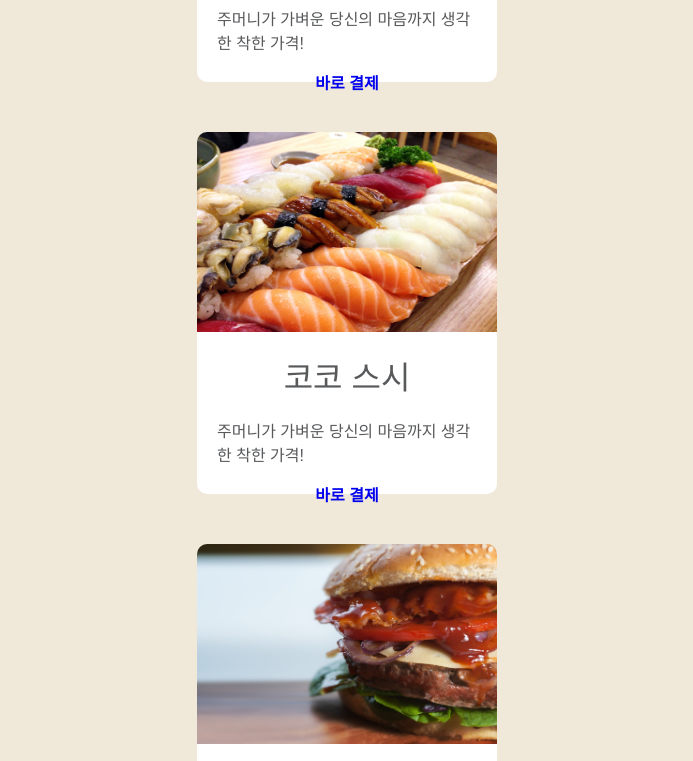
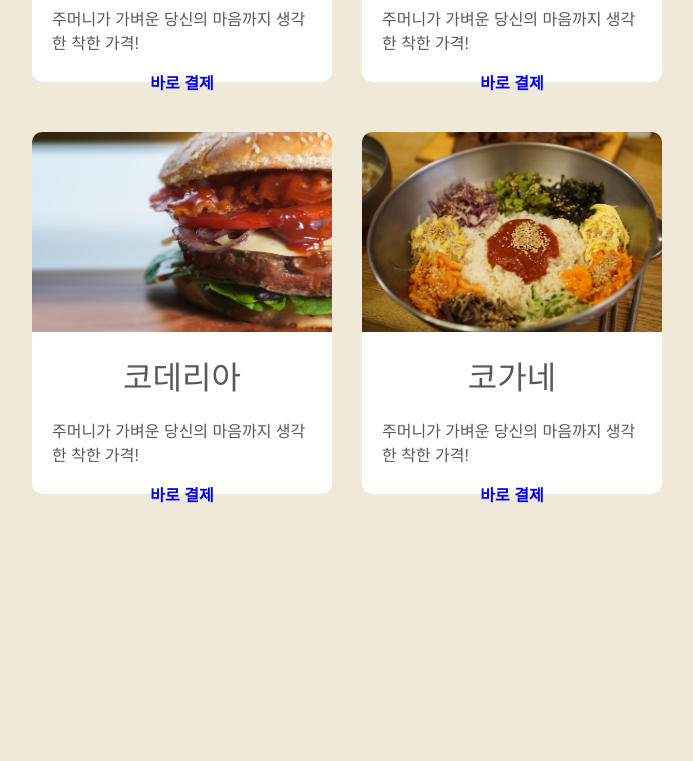
Before and after one commit to son1473/learn_position, a plain HTML site: page float-nation-coding/index.html in a window 1280 px wide. Shown: the part 598-1359 px from the top of the page, without its empty margins (293-986 px from the left). After the commit the page ends 1142 px from the top, so only its background shows below. Drawn offline with Linux system fonts and the light colour scheme; a web font is replaced by a local one.

Commit message:
Complete Nation of coding 3 - grid done

```diff
--- a/float-nation-coding/css/styles.css
+++ b/float-nation-coding/css/styles.css
@@ -11,6 +11,7 @@
 body {
 	background-color: #F0E8D9;
 	color: #58595B;
+	margin: 0;
 }
 
 /*타이틀*/
@@ -33,12 +34,21 @@ body {
 }
 
 /*내용*/
-.content {
-	margin: 0 auto 50px auto;
+.contents {
+	/*float 사용했을 시 가운데 정렬*/
+	max-width: 630px;
+	margin-left: auto;
+	margin-right: auto;
+}
+
+.contents .content {
+	margin: 0;
+	margin-bottom: 50px;
 	width: 300px;
 	height: 362px;
 	background-color: white;
 	border-radius: 10px;
+	float: left;
 }
 
 #chicken {
@@ -46,6 +56,7 @@ body {
 	background-position: center top;
 	background-repeat: no-repeat;
 	background-size: 300px 200px;
+	margin-right: 30px;
 }
 
 #sushi {
@@ -60,6 +71,8 @@ body {
 	background-position: center top;
 	background-repeat: no-repeat;
 	background-size: 300px 200px;
+	margin-right: 30px;
+	clear: left;
 }
 
 #bibimbap {
@@ -75,7 +88,7 @@ body {
 	height: 200px;
 }
 
-.info {
+.content .info {
 	margin: 0;
 	padding: 20px;
 	text-align: center;
@@ -97,3 +110,8 @@ body {
 	color: #0000EE;
 	font-weight: bold;
 }
+
+.contents .clearfix {
+	clear: left;
+	/* div contents에 높이를 만들어주기 위해 clear 사용 */
+}
--- a/float-nation-coding/index.html
+++ b/float-nation-coding/index.html
@@ -44,6 +44,7 @@
 				<a href="#">바로 결제</a>
 			</div>
 		</div>
+		<div class="clearfix"></div>
 	</div>
 </body>
 </html>
```
